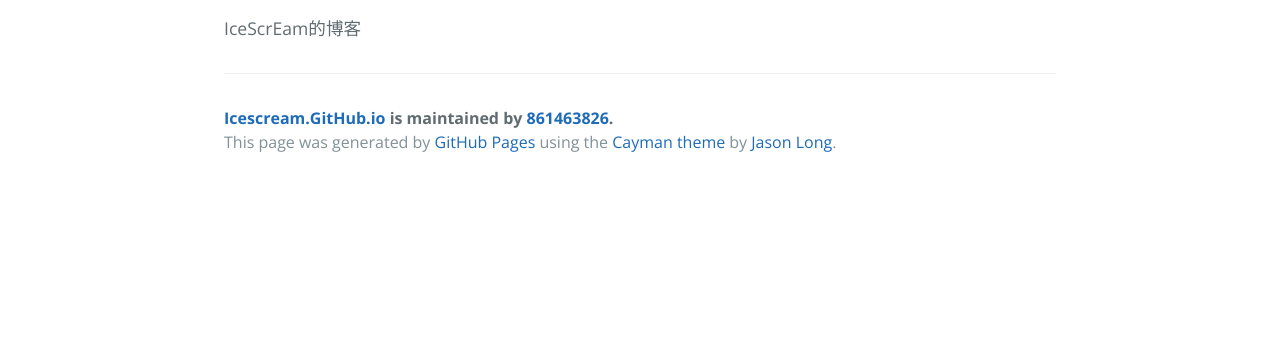
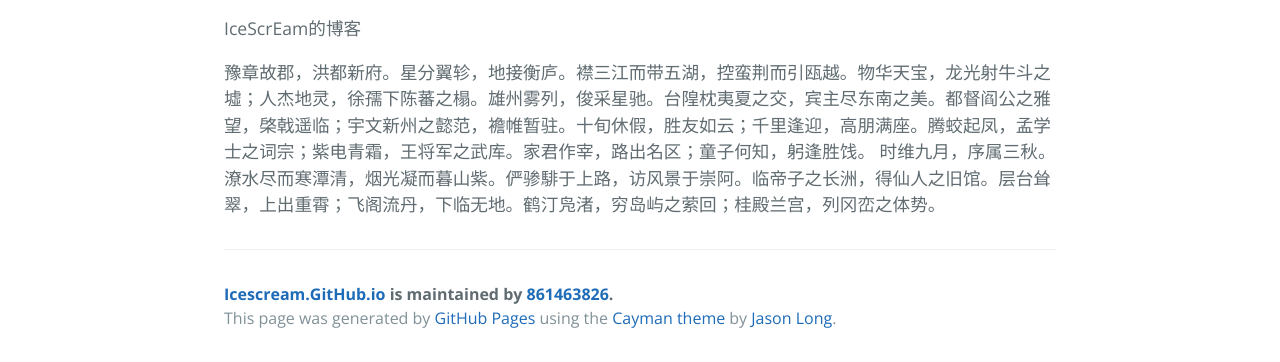
Before and after one commit to 861463826/861463826.github.io, a plain HTML site: page index.html in a window 1280 px wide. Shown: the part 470-832 px from the top of the page. Before the commit the page ends 800 px from the top, so only its background shows below. Drawn offline with nearby package versions, Linux system fonts and the light colour scheme.

Commit message:
Update index.html

```diff
--- a/index.html
+++ b/index.html
@@ -23,7 +23,8 @@
 <a id="icescreamgithubio" class="anchor" href="#icescreamgithubio" aria-hidden="true"><span class="octicon octicon-link"></span></a>IceScrEam.github.io</h1>
 
 <p>IceScrEam的博客</p>
-
+<span>豫章故郡，洪都新府。星分翼轸，地接衡庐。襟三江而带五湖，控蛮荆而引瓯越。物华天宝，龙光射牛斗之墟；人杰地灵，徐孺下陈蕃之榻。雄州雾列，俊采星驰。台隍枕夷夏之交，宾主尽东南之美。都督阎公之雅望，棨戟遥临；宇文新州之懿范，襜帷暂驻。十旬休假，胜友如云；千里逢迎，高朋满座。腾蛟起凤，孟学士之词宗；紫电青霜，王将军之武库。家君作宰，路出名区；童子何知，躬逢胜饯。
+时维九月，序属三秋。潦水尽而寒潭清，烟光凝而暮山紫。俨骖騑于上路，访风景于崇阿。临帝子之长洲，得仙人之旧馆。层台耸翠，上出重霄；飞阁流丹，下临无地。鹤汀凫渚，穷岛屿之萦回；桂殿兰宫，列冈峦之体势。</span>
       <footer class="site-footer">
         <span class="site-footer-owner"><a href="https://github.com/861463826/IceScrEam.github.io">Icescream.GitHub.io</a> is maintained by <a href="https://github.com/861463826">861463826</a>.</span>
 
```
